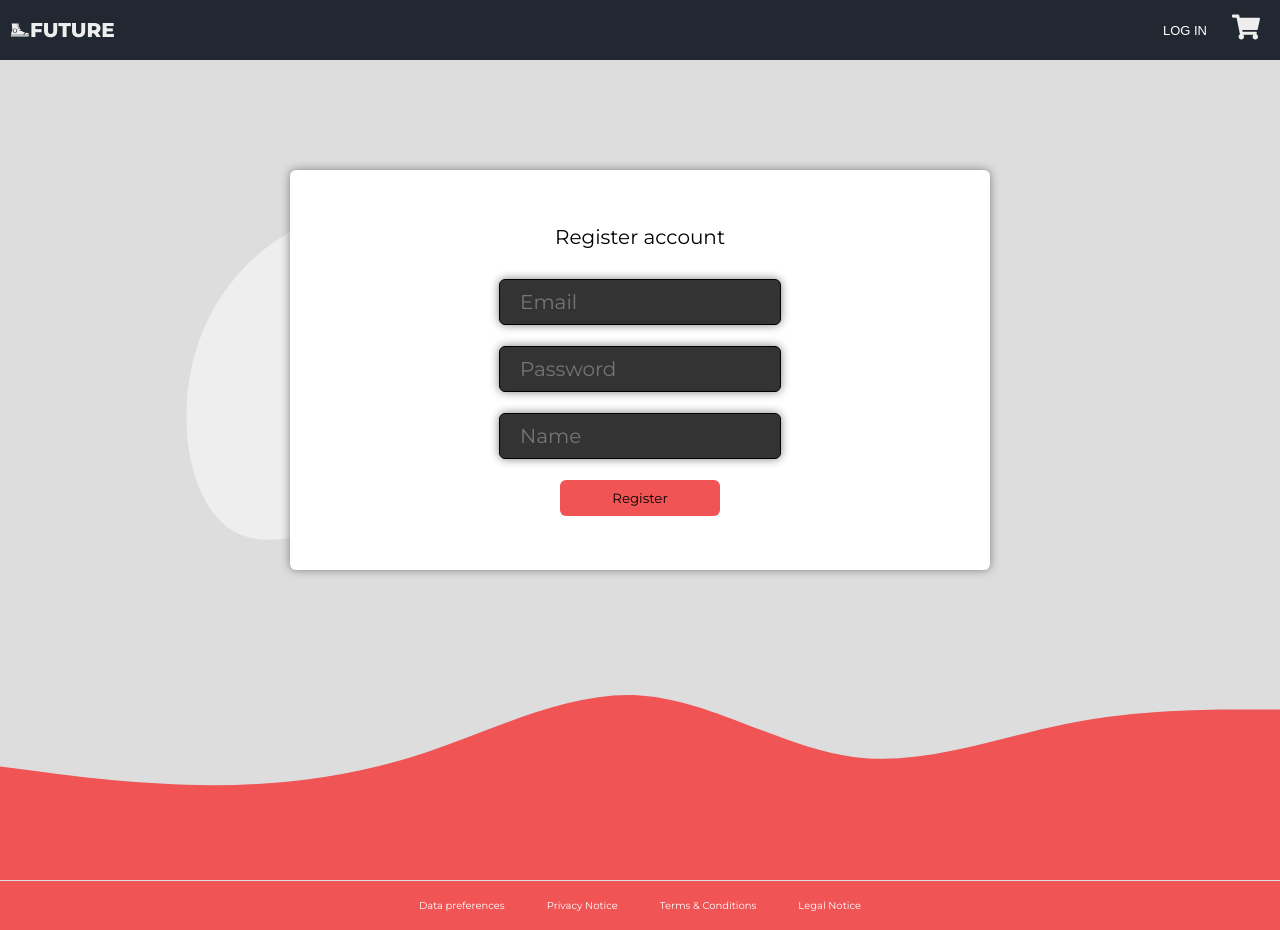
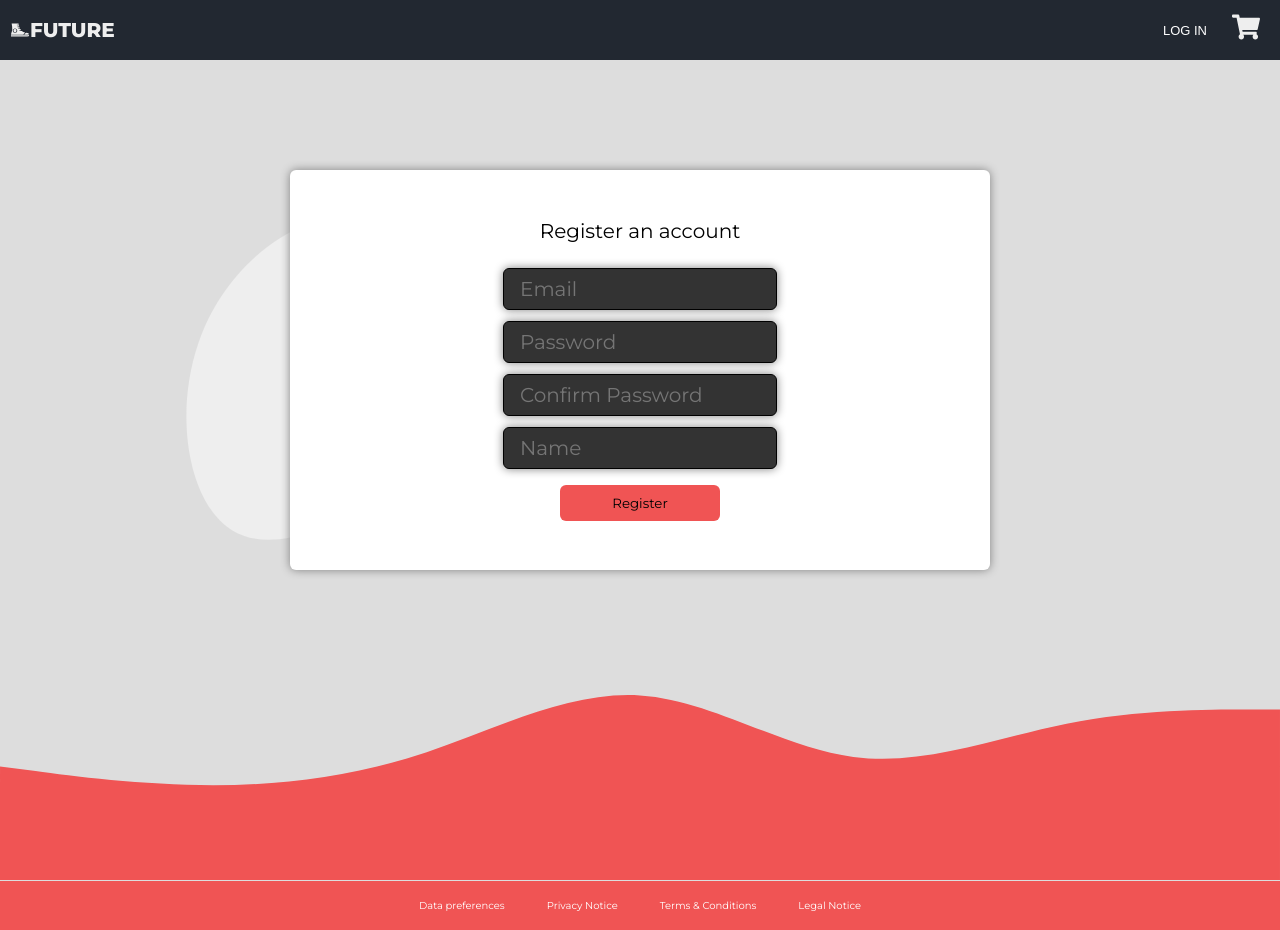
Before and after one commit to ThomasFront/ecommerce-react, a React (Vite) app: page /register in a window 1280 px wide. Built offline with nearby package versions, Linux system fonts and the light colour scheme; no server answers.

Commit message:
changed form validation and some styles

```diff
--- a/src/pages/Login/Login.styles.ts
+++ b/src/pages/Login/Login.styles.ts
@@ -9,7 +9,7 @@ export const Container = styled.div`
 
 export const RegisterText = styled.p`
 font-size: 10px;
-  padding: 10px;
+padding-top: 20px;
 
   @media (min-width: 576px) {
    font-size: 20px;
@@ -33,7 +33,10 @@ position: relative;
     display: none;
 
     @media (min-width: 576px){
-    display: block;
+      display: block;
+    position: absolute;
+    top: 10px;
+    right: 10px;
     width: 75px;
     height: 75px;
     }
@@ -63,7 +66,7 @@ position: relative;
     }
 
     @media (min-width: 576px) {
-   font-size: 20px;
+   font-size: 18px;
   }
   }
 
@@ -74,7 +77,7 @@ position: relative;
 `
 
 export const LoginButtons = styled.button`
-    padding: 5px 10px;
+    padding: 4px 8px;
     border-radius: 6px;
     width: 100px;
     border: none;
@@ -91,7 +94,7 @@ export const LoginButtons = styled.button`
 
     @media (min-width: 576px) {
       width: 160px;
-    padding: 10px 20px;
+      padding: 10px 20px;
   }
   `
   export const RegisterButton = styled.button`
@@ -113,8 +116,7 @@ export const LoginButtons = styled.button`
   `
 
   export const ErrorMsg = styled.p`
-  font-size: 10px;
-  border-bottom: 1px solid #F05454;
+  font-size: 8px;
 
   @media (min-width: 576px) {
     font-size: 12px;
--- a/src/pages/Login/Login.tsx
+++ b/src/pages/Login/Login.tsx
@@ -24,8 +24,12 @@ function Login() {
   };
 
   const schema = yup.object().shape({
-    email: yup.string().required(),
-    password: yup.string().required(),
+    email: yup.string()
+    .email('Please enter a valid email schema')
+    .required('Please enter your email'),
+    password: yup.string()
+    .required('Please enter your password')
+    .min(3, 'Password must have more than 3 characters'),
   })
 
   const { register, handleSubmit, formState: { errors } } = useForm<Inputs>({
@@ -60,7 +64,7 @@ function Login() {
           <p>or</p>
           <LoginButtons onClick={signInWithGoogle}>Login with Google</LoginButtons>
           <RegisterText>Don't have an account? <RegisterButton onClick={() => navigate('/register')}>Register</RegisterButton> now</RegisterText>
-          <img src={profilePhoto} alt="" />
+          <img src={profilePhoto} alt="profile image" />
         </LogInWrapper>
       </Container>
     </TextWrapper>
--- a/src/pages/Register/Register.styles.ts
+++ b/src/pages/Register/Register.styles.ts
@@ -4,13 +4,14 @@ export const Container = styled.div`
   display: flex;
   justify-content: center;
   align-items: center;
-  height: 70vh;
+  min-height: 70vh;
 `
 
 export const ErrorMsg = styled.p`
   font-size: 10px;
   border-bottom: 1px solid #F05454;
   color: black;
+  text-align: center;
 
   @media (min-width: 576px) {
     font-size: 12px;
@@ -53,9 +54,9 @@ export const RegisterWrapper = styled.div`
   justify-content: center;
   align-items: center;
   flex-direction: column;
+  padding: 30px;
+  max-width: 700px;
   position: relative;
-  height: 350px;
-  max-width: 700px;
   width: 100%;
   border-radius: 6px;
   box-shadow: 0 0 10px gray;
@@ -99,8 +100,8 @@ export const RegisterWrapper = styled.div`
   }
 
   input {
-    margin: 10px 0;
-    padding: 10px 20px;
+    margin: 5px 0;
+    padding: 8px 16px;
     border-radius: 6px;
     background-color: rgba(0, 0, 0, 0.8);
     box-shadow: 0 0 10px gray;
--- a/src/pages/Register/Register.tsx
+++ b/src/pages/Register/Register.tsx
@@ -13,6 +13,7 @@ import { Wave } from '../../components/Wave/Wave';
 type Inputs = {
   email: string,
   password: string,
+  confirmPassword: string,
   name: string,
 };
 
@@ -26,9 +27,19 @@ function Register() {
   };
 
   const schema = yup.object().shape({
-    email: yup.string().email().required(),
-    password: yup.string().required().min(3).max(20),
-    name: yup.string().required().min(3),
+    email: yup.string()
+      .email('Please enter a valid email schema')
+      .required('Please enter your email'),
+    password: yup.string()
+      .required('Please enter your password')
+      .min(3, 'Password must have more than 3 characters')
+      .max(20, 'Password must have less than 20 characters'),
+      confirmPassword: yup.string()
+      .oneOf([yup.ref('password'), null], 'Passwords must match')
+      .required('Please confirm your password'),
+    name: yup.string()
+      .required('Please enter your name')
+      .min(3, 'Name must have more than 3 character'),
   })
   const { register, handleSubmit, watch, formState: { errors } } = useForm<Inputs>({
     resolver: yupResolver(schema)
@@ -46,7 +57,7 @@ function Register() {
       <TextWrapper>
         <Container>
           <RegisterWrapper>
-            <RegisterText>Register account</RegisterText>
+            <RegisterText>Register an account</RegisterText>
             <form onSubmit={handleSubmit(onSubmit)}>
               <input
                 type="email"
@@ -58,6 +69,11 @@ function Register() {
                 placeholder='Password'
                 {...register('password')} />
               <ErrorMsg>{errors.password?.message}</ErrorMsg>
+              <input
+                type="password"
+                placeholder='Confirm Password'
+                {...register('confirmPassword')} />
+              <ErrorMsg>{errors.confirmPassword?.message}</ErrorMsg>
               <input
                 type="text"
                 placeholder='Name'
```
